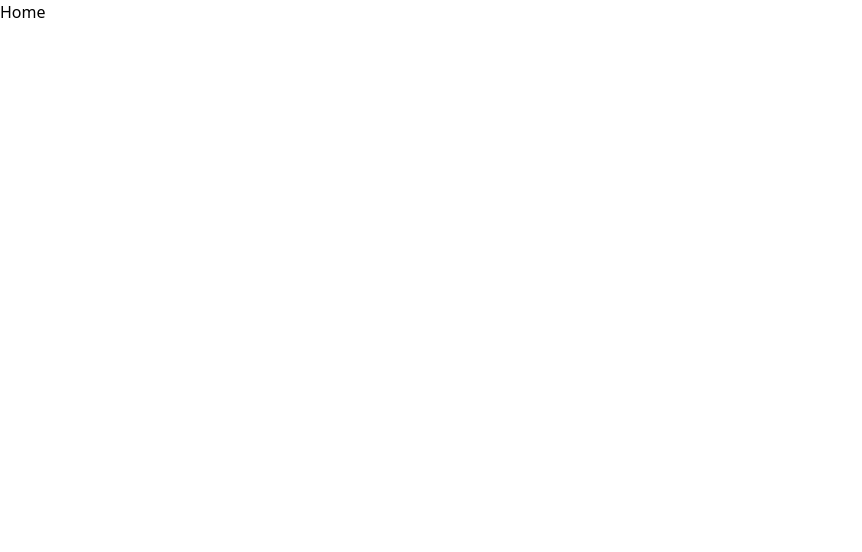
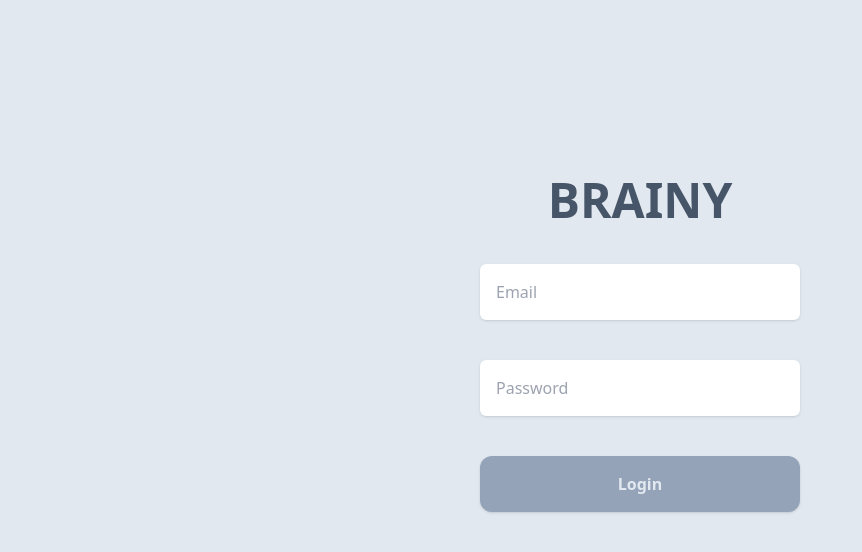
Before and after one commit to francescochimenti/brainy-fe, a React (Create React App) app: page / in a window 1280 px wide. Shown: the top 552 px of the page, without its empty margins (0-862 px from the left). Built offline with nearby package versions, Linux system fonts and the light colour scheme.

Commit message:
initi-login-css

```diff
--- a/src/App.js
+++ b/src/App.js
@@ -1,11 +1,12 @@
 import React from 'react';
 import { BrowserRouter, Routes, Route } from 'react-router-dom';
+import Login from './pages/Login';
 
 const App = () => {
   return (
     <BrowserRouter>
       <Routes>
-        <Route path="/" element={<h1>Home</h1>} />
+        <Route path="/" element={<Login />} />
       </Routes>
     </BrowserRouter>
   );
--- /dev/null
+++ b/src/pages/Login.jsx
@@ -0,0 +1,37 @@
+import React from 'react';
+
+const Login = () => {
+  return (
+    <div className="h-screen bg-slate-200 p-4">
+      <div className="mt-40">
+        <h1 className="mb-10 text-center text-5xl font-semibold uppercase text-slate-600">
+          Brainy
+        </h1>
+        <form action="submit" className="flex flex-col items-center gap-10">
+          <input
+            className="w-full max-w-xs rounded-md p-4 shadow transition-all focus:outline-none
+            focus:ring-2 focus:ring-slate-400 focus:ring-opacity-50 focus:ring-offset-2 focus:ring-offset-slate-200
+            "
+            type="email"
+            placeholder="Email"
+          />
+          <input
+            className="w-full max-w-xs rounded-md p-4 shadow transition-all focus:outline-none
+            focus:ring-2 focus:ring-slate-400 focus:ring-opacity-50 focus:ring-offset-2 focus:ring-offset-slate-200
+            "
+            type="password"
+            placeholder="Password"
+          />
+          <button
+            type="submit"
+            className="active: w-full max-w-xs rounded-xl bg-slate-400 p-4 font-semibold text-slate-200 shadow transition-all hover:bg-slate-500 focus:outline-none focus:ring-2 focus:ring-slate-400 focus:ring-opacity-50 focus:ring-offset-2 focus:ring-offset-slate-200 active:bg-slate-600"
+          >
+            Login
+          </button>
+        </form>
+      </div>
+    </div>
+  );
+};
+
+export default Login;
```
